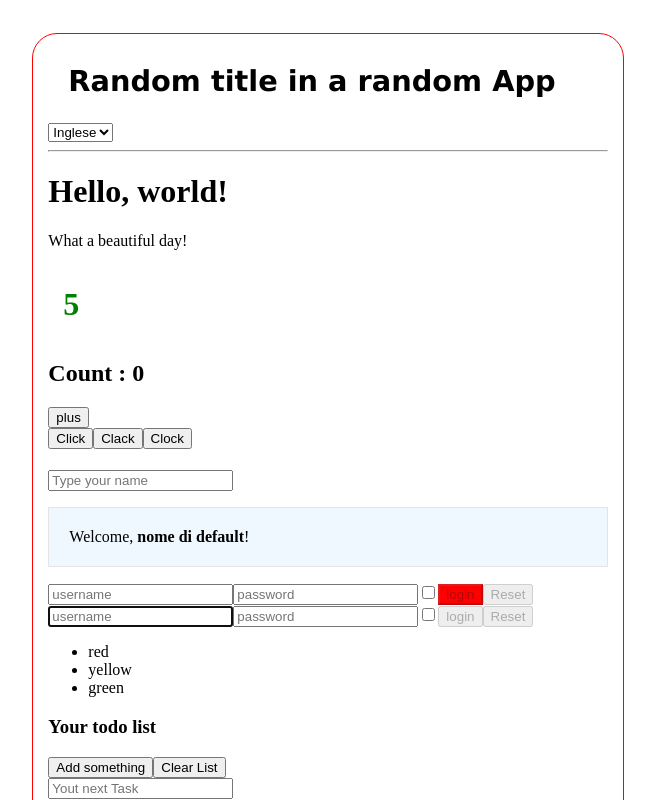
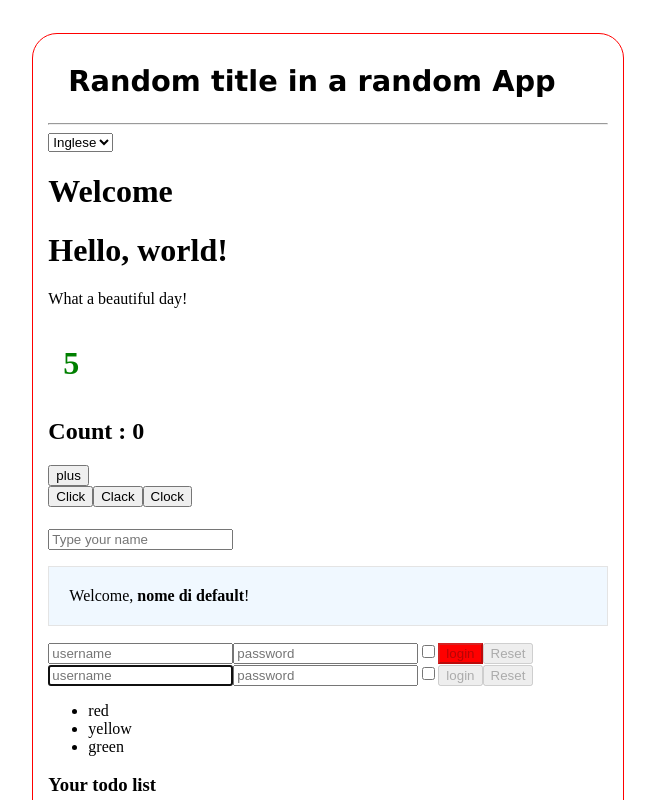
Before and after one commit to AlessandroOnnis/react-exercises, a React (Create React App) app: page / in a window 1280 px wide. Shown: the top 800 px of the page, without its empty margins (328-983 px from the left). Built offline with nearby package versions, Linux system fonts and the light colour scheme.

Commit message:
context-02

```diff
--- a/src/components/container.js
+++ b/src/components/container.js
@@ -1,13 +1,13 @@
 import React from "react";
-import { LanguageContext } from "./languageContext";
+import { LanguageSelect } from "./languageContext";
 
 export class Container extends React.Component {
     render() {
         return (
             <div className="container">
                 <div className="container-title">{this.props.title}</div>
-                <LanguageContext/>
                 <hr/>
+                <LanguageSelect/>
                 <div>{this.props.children}</div>
             </div>
         )
--- a/src/components/displayLanguage.js
+++ b/src/components/displayLanguage.js
@@ -1,8 +1,17 @@
 import React from "react";
+import { LanguageContext } from "./languageContext";
+
+const Lingue ={
+    en:{traduzione:'Welcome'},
+    it:{traduzione:'Benvenuto'},
+}
 
 export class DisplayLanguage extends React.Component{
 
     render(){
-        return
+        return(
+        <LanguageContext.Consumer>
+            {(language) => {return (<h1>{Lingue[language].traduzione}</h1>)}}
+        </LanguageContext.Consumer>)
     }
 }
--- a/src/components/languageContext.js
+++ b/src/components/languageContext.js
@@ -1,30 +1,28 @@
 import React, { createContext } from "react";
 import { DisplayLanguage } from "./displayLanguage";
 
-export const LinguaContext = createContext()//creazione context
+export const LanguageContext = createContext('en')
 
-export class LanguageContext extends React.Component {//componente che ha la funzione e che mostra il select ed il futuro display
+export class LanguageSelect extends React.Component {
     state = {
         language: 'en'
     }
 
-    changeLanguage = (e) => {// funzione base che andrà a lavorare con tutti i consumer
+    changeLanguage = (e) => {
         this.setState({
             language: e.target.value
         })
     }
-    //questa traccia è veramente scritta male, spero di averla interpretata bene,
-    //non ho capito a cosa servisse il DisplayLanguage se resta vuoto, è fuorviante
     render() {
         return (
             <div>
-                <LinguaContext.Provider value={this.state.language}>
+                <LanguageContext.Provider value={this.state.language}>
                     <select value={this.state.language} onChange={this.changeLanguage}>
                         <option value={'en'}>Inglese</option>
                         <option value={'it'}>Italiano</option>
                     </select>
                     <DisplayLanguage />
-                </LinguaContext.Provider>
+                </LanguageContext.Provider>
             </div>
         )
     }
```
